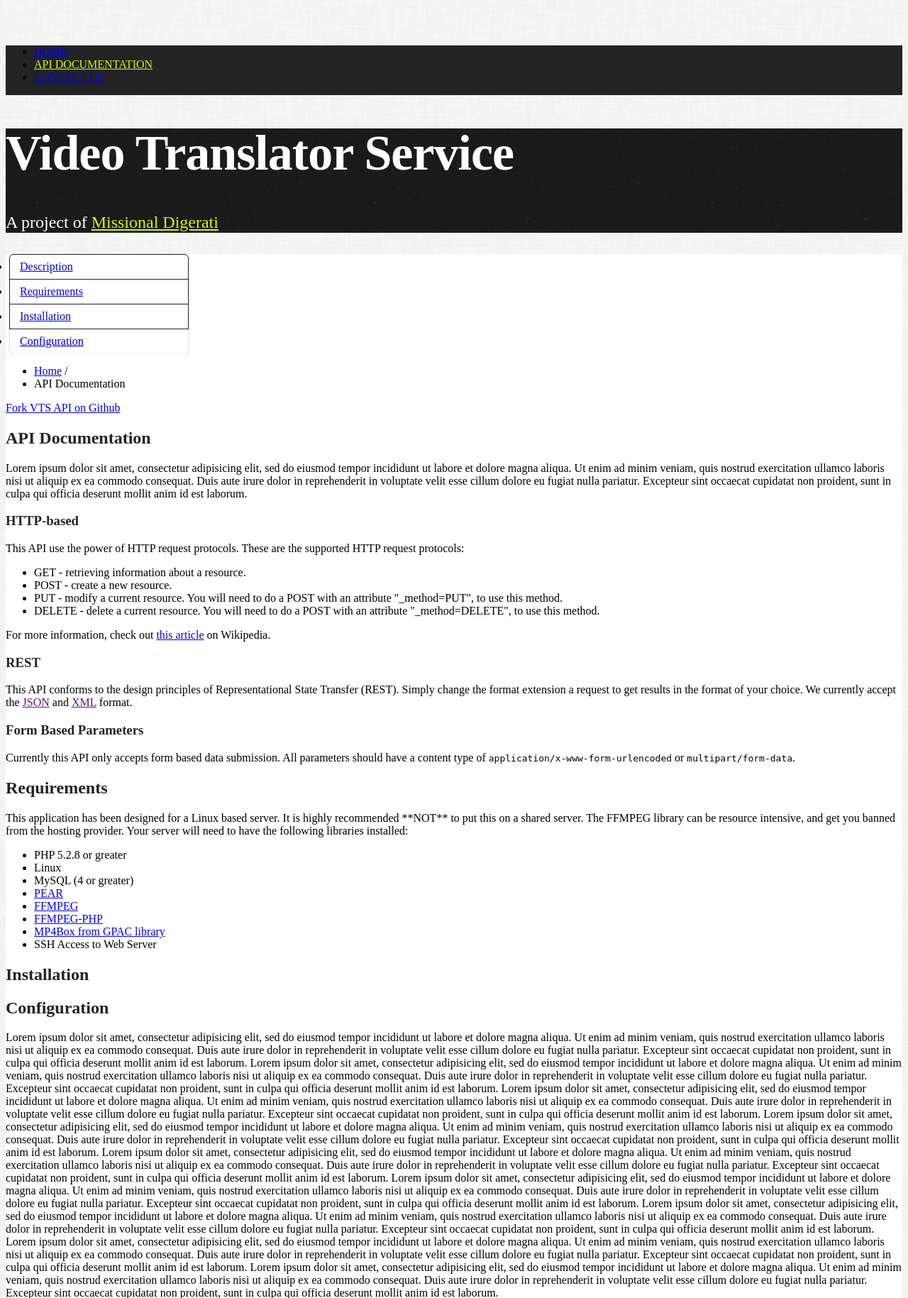
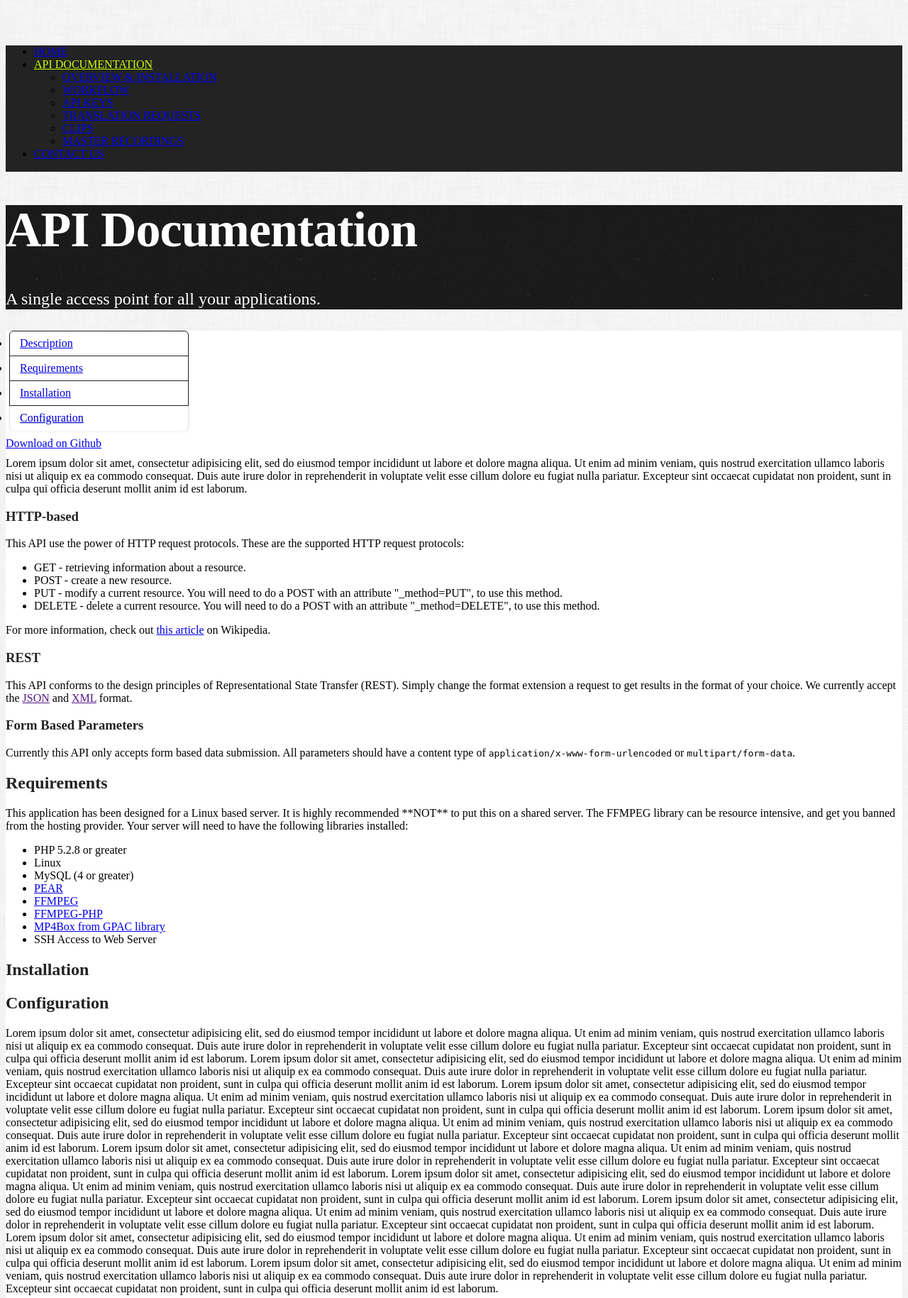
Before and after one commit to MissionalDigerati/vts_docs, a PHP site: page /docs/v1/api/overview in a window 1280 px wide. Shown: the top 1829 px of the page at 71% size. Run offline with PHP 8.4, Linux system fonts and the light colour scheme; style sheets or scripts are compiled from the project's sources; some libraries are stand-ins or nearby versions.

Commit message:
Added dropdown menu for API.

```diff
--- a/docs/v1/api/overview.php
+++ b/docs/v1/api/overview.php
@@ -33,8 +33,8 @@ $XMLDefintion = "Extensible Markup Language is a markup language that defines a
 	</head>
 	<body data-spy="scroll" data-target=".docs-sidebar">
 	  <?php
-			$taglineHeader = 'Video Translator Service';
-			$taglineText = 'A project of <a href="http://www.missionaldigerati.org" target="_blank">Missional Digerati</a>';
+			$taglineHeader = 'API Documentation';
+			$taglineText = 'A single access point for all your applications.';
 			require_once('../../../partials/main_nav.inc.php');
 		?>
 	  <div class="content">
@@ -50,17 +50,11 @@ $XMLDefintion = "Extensible Markup Language is a markup language that defines a
 							</ul>
 						</div><!-- .span3 -->
 						<div class="span8 docs">
-							<ul class="breadcrumb">
-							  <li><a href="/">Home</a> <span class="divider">/</span></li>
-							  <li class="active">API Documentation</li>
-							</ul>
 							<div class="pull-right">
-									<a class="btn btn-primary" href="https://github.com/MissionalDigerati/vts_api" target="_blank">Fork VTS API on Github</a>
+								<a class="btn btn-primary" href="https://github.com/MissionalDigerati/vts_api" target="_blank"><i class="icon-download-alt icon-white"></i> Download on Github</a>
 							</div>
+							<div class="clearfix"></div>
 							<section id="description">
-								<div class="page-header">
-									<h1>API Documentation</h1>
-								</div>
 								Lorem ipsum dolor sit amet, consectetur adipisicing elit, sed do eiusmod tempor incididunt ut labore et dolore magna aliqua. Ut enim ad minim veniam, quis nostrud exercitation ullamco laboris nisi ut aliquip ex ea commodo consequat. Duis aute irure dolor in reprehenderit in voluptate velit esse cillum dolore eu fugiat nulla pariatur. Excepteur sint occaecat cupidatat non proident, sunt in culpa qui officia deserunt mollit anim id est laborum.
 
 								<h3>HTTP-based</h3>
--- a/partials/main_nav.inc.php
+++ b/partials/main_nav.inc.php
@@ -37,7 +37,17 @@ $taglineText = (isset($taglineText)) ? $taglineText : 'A project of <a href="htt
 				<div class="nav-collapse">
 					<ul class="nav">
 						<li<?php if($requestedUrl ==''){ echo ' class="active"'; } ?>><a href="/">Home</a></li>
-						<li<?php if($requestedUrl =='docs/v1/api/overview'){ echo ' class="active"'; } ?>><a href="/docs/v1/api/overview">API Documentation</a></li>
+						<li class="dropdown<?php if($requestedUrl =='docs/v1/api/overview'){ echo ' active'; } ?>" id="#api">
+							<a href="#api" class="dropdown-toggle" data-toggle="dropdown">API Documentation<b class="caret"></b></a>
+							<ul class="dropdown-menu">
+								<li><a href="/docs/v1/api/overview">Overview & Installation</a></li>
+								<li><a href="/docs/v1/api/workflow">Workflow</a></li>
+								<li><a href="/docs/v1/api/api_keys">API Keys</a></li>
+								<li><a href="/docs/v1/api/api_keys">Translation Requests</a></li>
+								<li><a href="/docs/v1/api/api_keys">Clips</a></li>
+								<li><a href="/docs/v1/api/api_keys">Master Recordings</a></li>
+							</ul>
+						</li>
 						<li><a href="http://www.missionaldigerati.org/contact-us" target="_blank">Contact Us</a></li>
 					</ul>
 					<div class="clearfix"></div>
--- a/stylesheets/compiled/application.css
+++ b/stylesheets/compiled/application.css
@@ -17,6 +17,8 @@ ul.dropdown-menu li>a:hover{background-color:transparent;color:#232323;}
 .project-tagline p{color:#fff;font-size:24px;font-weight:300;line-height:30px;margin-bottom:30px;}
 .project-tagline a{color:#cbfe01;cursor:pointer;}
 .navbar{margin-bottom:0px;}.navbar .nav li>a{text-transform:uppercase;text-shadow:none;}.navbar .nav li>a:hover{text-transform:uppercase;text-shadow:none;}
+.navbar .nav li.dropdown.active>.dropdown-toggle,.navbar .nav li.dropdown.active.open>.dropdown-toggle,.navbar .nav li.dropdown.open>.dropdown-toggle{background-color:transparent;color:#cbfe01;}.navbar .nav li.dropdown.active>.dropdown-toggle .caret,.navbar .nav li.dropdown.active.open>.dropdown-toggle .caret,.navbar .nav li.dropdown.open>.dropdown-toggle .caret{border-top-color:#cbfe01;border-bottom-color:#cbfe01;}
+.navbar .nav .dropdown-menu a:hover{color:#cbfe01;background-color:#232323;}
 .navbar .nav .active>a{color:#cbfe01;background-color:transparent;}.navbar .nav .active>a:hover{color:#cbfe01;background-color:transparent;}
 .slider .inner{text-align:center;}.slider .inner .container{padding-bottom:20px;}
 .content .inner .container{min-height:200px;}
@@ -48,6 +50,7 @@ form#submit_idea_form div.phone_number{display:none;}
 form#contact_us_form div.city,form#contribute_skills_form div.city{display:none;}
 fieldset p{padding-top:10px;}
 .docs{margin-top:10px;}
+section#description{margin-top:10px;}
 .span3{min-height:1px;}
 .docs-sidenav{width:223px;margin:10px 0 0 5px;padding:0;-webkit-border-radius:6px;-moz-border-radius:6px;border-radius:6px;-webkit-box-shadow:0 1px 4px rgba(0, 0, 0, 0.065);-moz-box-shadow:0 1px 4px rgba(0, 0, 0, 0.065);box-shadow:0 1px 4px rgba(0, 0, 0, 0.065);}
 .docs-sidenav>li>a{display:block;*width:190px;margin:0 0 -1px;padding:8px 14px;border:1px solid #242424;}
--- a/stylesheets/less/application.less
+++ b/stylesheets/less/application.less
@@ -146,6 +146,23 @@ ul.dropdown-menu {
 				text-shadow: none;
 			}
 
+		}
+
+		li.dropdown.active > .dropdown-toggle, li.dropdown.active.open > .dropdown-toggle, li.dropdown.open > .dropdown-toggle {
+			background-color: transparent;
+			color: @mdSecondaryColor;
+
+			.caret {
+				border-top-color: @mdSecondaryColor;
+				border-bottom-color: @mdSecondaryColor;
+			}
+
+		}
+
+
+		.dropdown-menu a:hover {
+			color: @mdSecondaryColor;
+			background-color: @mdPrimaryColor;
 		}
 
 		.active > a {
@@ -332,6 +349,10 @@ fieldset p {
 	margin-top: 10px;
 }
 
+section#description {
+	margin-top: 10px;
+}
+
 /* Sidenav for Docs
 -------------------------------------------------- */
 
```
